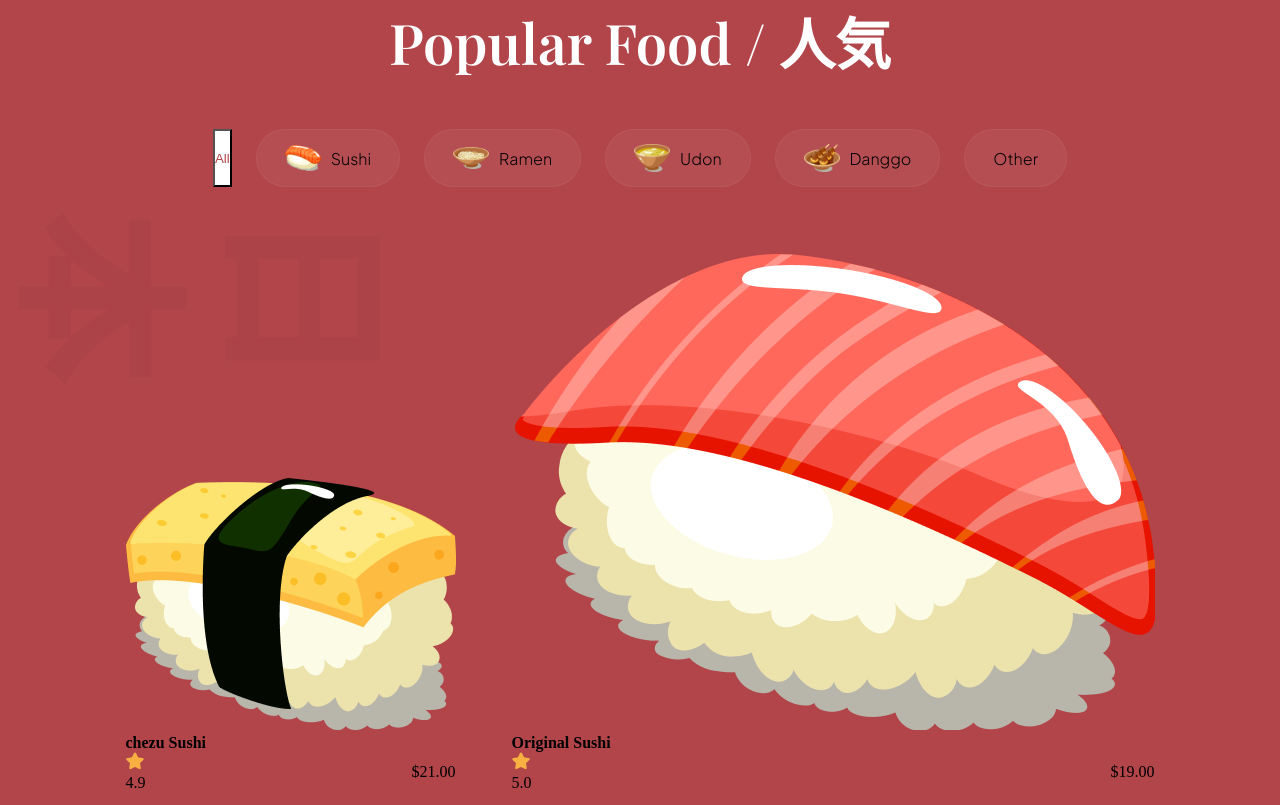
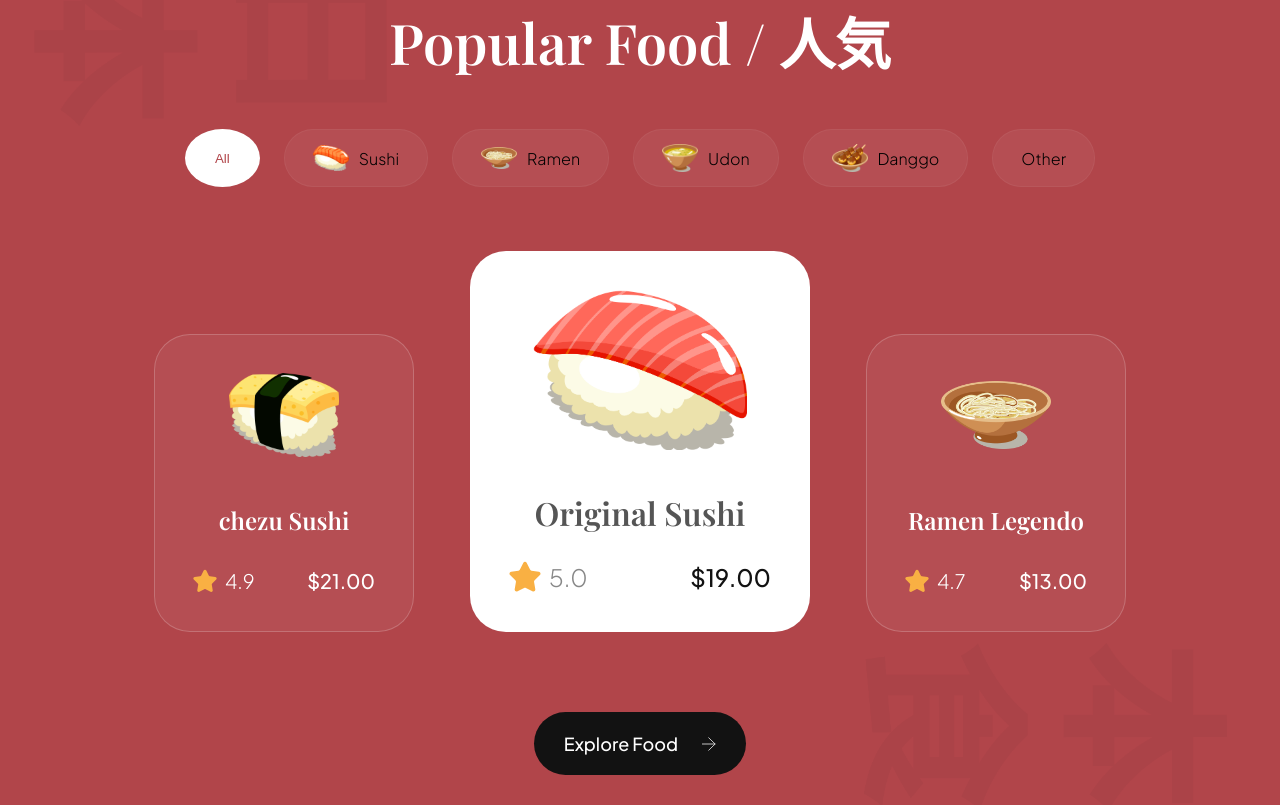
Before and after one commit to tanbir-hossen/sushi, a website built with Vite: page index.html in a window 1280 px wide. Shown: the part 1575-2380 px from the top of the page. Built offline with nearby package versions, Linux system fonts and the light colour scheme.

Commit message:
Style popular food catalogue

```diff
--- a/css/sections/popular.css
+++ b/css/sections/popular.css
@@ -61,6 +61,10 @@
 .popular-foods__filter-btn-active {
     background: #fff;
     color: var(--primary-color);
+    padding: 15px 30px;
+    outline: none;
+    border: none;
+    border-radius: 60%;
 }
 
 .popular-foods__catalogue {
@@ -95,3 +99,94 @@
     object-fit: contain;
     margin-left: 21px;
 }
+
+
+
+.popular-foods__card {
+    padding: 38px;
+    min-width: 260px;
+    height: fit-content;
+    display: flex;
+    align-items: center;
+    flex-direction: column;
+    border-radius: 36px;
+    background: rgba(255, 255,255, 0.05);
+    border: 1px solid rgba(255, 255,255, 0.2);
+}
+
+.popular-foods__card-image {
+    width: 110px;
+    height: 84px;
+    object-fit: contain;
+}
+
+.popular-foods__card-title {
+    margin-top: 47px;
+    font-weight: 600;
+    font-size: 24px;
+    line-height: 32px;
+    font-family: var(--playfair-display);
+    color: #fff;
+    text-align: center;
+}
+
+.popular-foods__card-details {
+    width: 100%;
+    margin-top: 32px;
+}
+
+.popular-foods__card-rating {
+    display: flex;
+    align-items: center;
+    gap: 8px;
+}
+
+.popular-foods__card-rating img {
+    width: 24px;
+    height: 24px;
+    object-fit: contain;
+}
+
+.popular-foods__card-rating p {
+    font-size: 20px;
+    font-weight: 300;
+    font-family: var(--plus-jakarta-sans);
+    color: #fff;
+}
+
+.popular-foods__card-price {
+    font-size: 20px;
+    font-weight: 500;
+    font-family: var(--plus-jakarta-sans);
+    color: #fff;
+}
+
+.popular-foods__card.active-card {
+    background: #fff;
+    min-width: 340px;
+}
+
+.popular-foods__card.active-card .popular-foods__card-image {
+    width: 240px;
+    height: 160px;
+}
+
+.popular-foods__card.active-card .popular-foods__card-title {
+    color: var(--black-500);
+    font-size: 32px;
+}
+
+.popular-foods__card.active-card .popular-foods__card-rating img {
+    width: 32px;
+    height: 32px;
+}
+
+.popular-foods__card.active-card .popular-foods__card-rating p {
+    font-size: 24px;
+    color: var(--gray-100);
+}
+
+.popular-foods__card.active-card .popular-foods__card-price {
+    font-size: 24px;
+    color: var(--secondary-color);
+}
```
